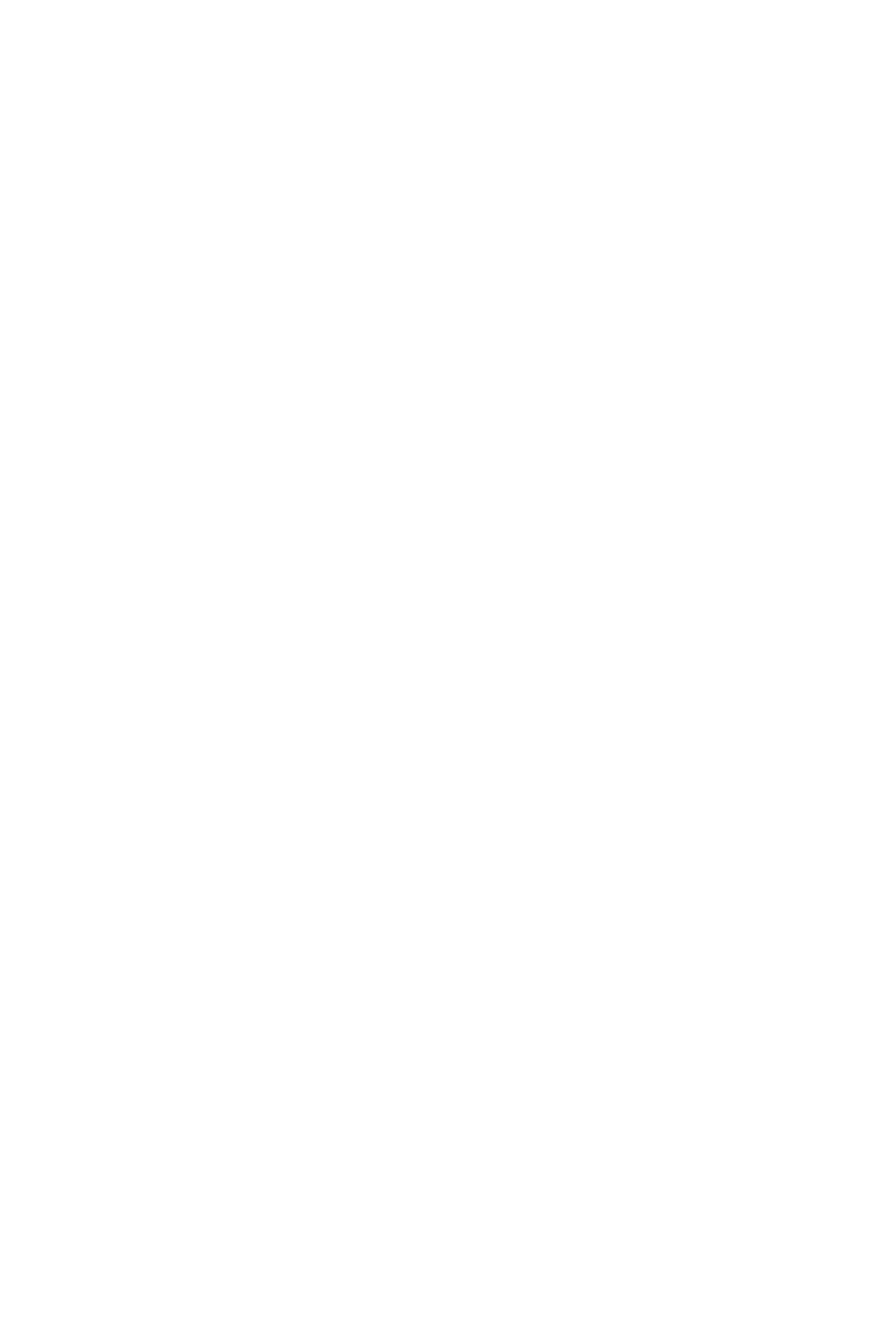
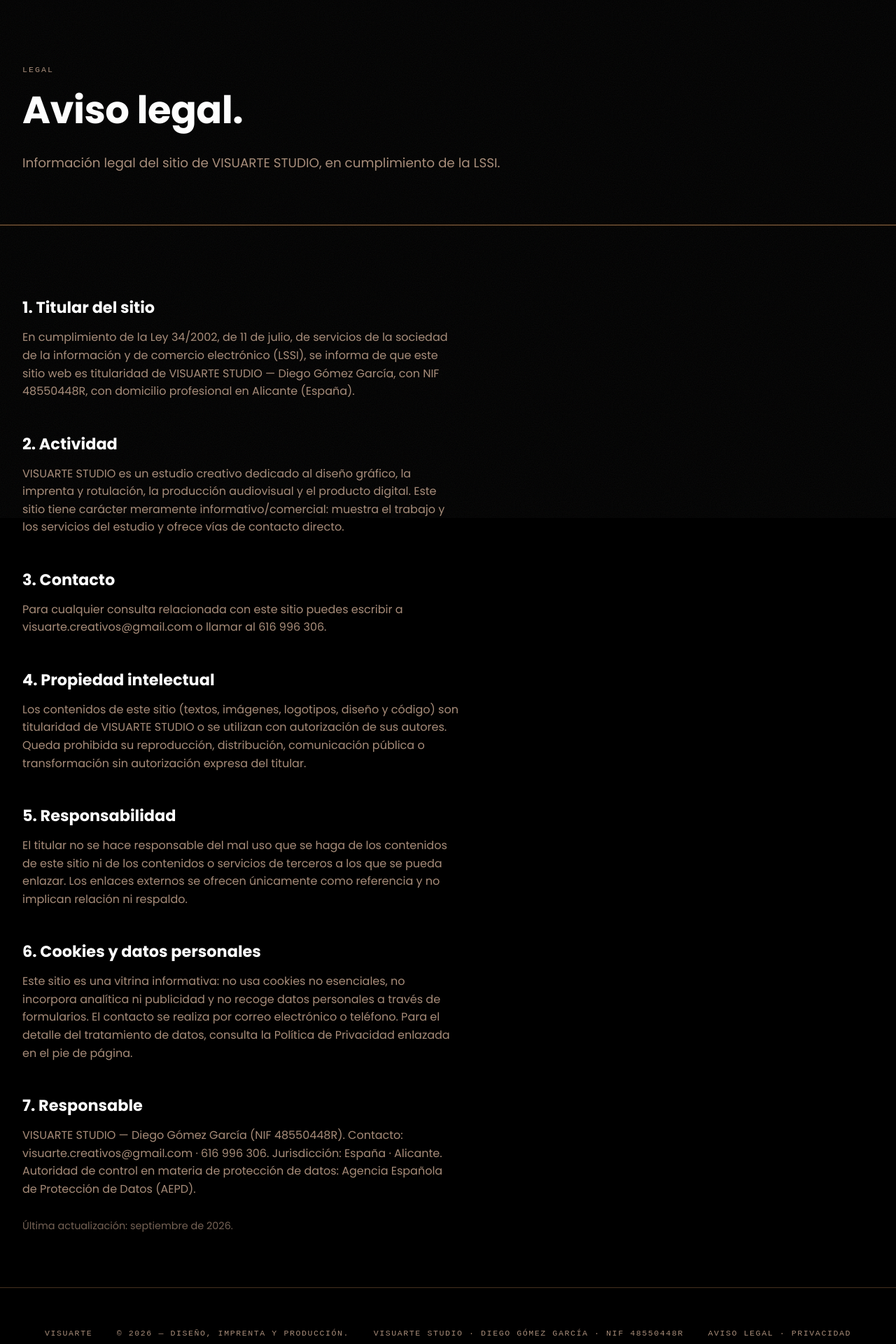
Before and after one commit to visuarte/visuarte.es, a React (Vite) app: page /legal/aviso in a window 1280 px wide. Before the commit this address had no page. Shown: the part 60-1980 px from the top of the page at 70% size. Before the commit the page ends 800 px from the top, so only its background shows below. Built offline with nearby package versions, Linux system fonts and the light colour scheme.

Commit message:
beta: aviso legal (LSSI art.10) + enlace en footer

```diff
--- a/src/App.tsx
+++ b/src/App.tsx
@@ -8,6 +8,7 @@ import Proyecto from './pages/Proyecto';
 import Cine from './pages/Cine';
 import Contacto from './pages/Contacto';
 import LegalApp from './pages/LegalApp';
+import AvisoLegal from './pages/AvisoLegal';
 
 const MOOD_POR_RUTA: Record<string, 'brasa' | 'llama'> = {
   // Decisión Diego 5 Sep: TODO el sitio en La Llama (oscuro).
@@ -49,6 +50,7 @@ export default function App() {
           <Route path="trabajo/:id" element={<Proyecto />} />
           <Route path="cine" element={<Cine />} />
           <Route path="contacto" element={<Contacto />} />
+          <Route path="legal/aviso" element={<AvisoLegal />} />
           <Route path="legal/privacidad-app" element={<LegalApp />} />
         </Route>
       </Routes>
--- a/src/components/Layout.tsx
+++ b/src/components/Layout.tsx
@@ -41,6 +41,10 @@ export function Layout() {
           </span>
           <span className="footer-word">VISUARTE STUDIO · Diego Gómez García · NIF 48550448R</span>
           <span className="footer-word">
+            <NavLink to="/legal/aviso" className="footer-legal">
+              Aviso legal
+            </NavLink>
+            {' · '}
             <NavLink to="/legal/privacidad-app" className="footer-legal">
               Privacidad
             </NavLink>
--- /dev/null
+++ b/src/pages/AvisoLegal.tsx
@@ -0,0 +1,78 @@
+const RESPONSABLE = {
+  marca: 'VISUARTE STUDIO',
+  titular: 'Diego Gómez García',
+  nif: '48550448R',
+  email: 'visuarte.creativos@gmail.com',
+  telefono: '616 996 306',
+};
+
+const AVISO = [
+  {
+    h: '1. Titular del sitio',
+    p: 'En cumplimiento de la Ley 34/2002, de 11 de julio, de servicios de la sociedad de la información y de comercio electrónico (LSSI), se informa de que este sitio web es titularidad de VISUARTE STUDIO — Diego Gómez García, con NIF 48550448R, con domicilio profesional en Alicante (España).',
+  },
+  {
+    h: '2. Actividad',
+    p: 'VISUARTE STUDIO es un estudio creativo dedicado al diseño gráfico, la imprenta y rotulación, la producción audiovisual y el producto digital. Este sitio tiene carácter meramente informativo/comercial: muestra el trabajo y los servicios del estudio y ofrece vías de contacto directo.',
+  },
+  {
+    h: '3. Contacto',
+    p: `Para cualquier consulta relacionada con este sitio puedes escribir a ${RESPONSABLE.email} o llamar al ${RESPONSABLE.telefono}.`,
+  },
+  {
+    h: '4. Propiedad intelectual',
+    p: 'Los contenidos de este sitio (textos, imágenes, logotipos, diseño y código) son titularidad de VISUARTE STUDIO o se utilizan con autorización de sus autores. Queda prohibida su reproducción, distribución, comunicación pública o transformación sin autorización expresa del titular.',
+  },
+  {
+    h: '5. Responsabilidad',
+    p: 'El titular no se hace responsable del mal uso que se haga de los contenidos de este sitio ni de los contenidos o servicios de terceros a los que se pueda enlazar. Los enlaces externos se ofrecen únicamente como referencia y no implican relación ni respaldo.',
+  },
+  {
+    h: '6. Cookies y datos personales',
+    p: 'Este sitio es una vitrina informativa: no usa cookies no esenciales, no incorpora analítica ni publicidad y no recoge datos personales a través de formularios. El contacto se realiza por correo electrónico o teléfono. Para el detalle del tratamiento de datos, consulta la Política de Privacidad enlazada en el pie de página.',
+  },
+];
+
+export default function AvisoLegal() {
+  return (
+    <>
+      <section className="wrap hero">
+        <p className="eyebrow">Legal</p>
+        <h1 className="display" style={{ fontSize: 'clamp(2rem,5vw,3.4rem)' }}>
+          Aviso legal.
+        </h1>
+        <p className="lede" style={{ marginTop: 'var(--space-lg)' }}>
+          Información legal del sitio de VISUARTE STUDIO, en cumplimiento de la
+          LSSI.
+        </p>
+      </section>
+
+      <hr className="rule" />
+
+      <section className="wrap section-tight">
+        <div className="prose" style={{ maxWidth: '62ch' }}>
+          {AVISO.map((b) => (
+            <div key={b.h}>
+              <h2 style={{ fontSize: '1.4rem', margin: '2em 0 0.5em' }}>{b.h}</h2>
+              <p>{b.p}</p>
+            </div>
+          ))}
+
+          <h2 style={{ fontSize: '1.4rem', margin: '2em 0 0.5em' }}>7. Responsable</h2>
+          <p>
+            {RESPONSABLE.marca} — {RESPONSABLE.titular} (NIF {RESPONSABLE.nif}).
+            Contacto:{' '}
+            <a href={`mailto:${RESPONSABLE.email}`}>{RESPONSABLE.email}</a> ·{' '}
+            {RESPONSABLE.telefono}. Jurisdicción: España · Alicante. Autoridad de
+            control en materia de protección de datos: Agencia Española de
+            Protección de Datos (AEPD).
+          </p>
+
+          <p style={{ marginTop: '2em', opacity: 0.7, fontSize: '0.9rem' }}>
+            Última actualización: septiembre de 2026.
+          </p>
+        </div>
+      </section>
+    </>
+  );
+}
```
